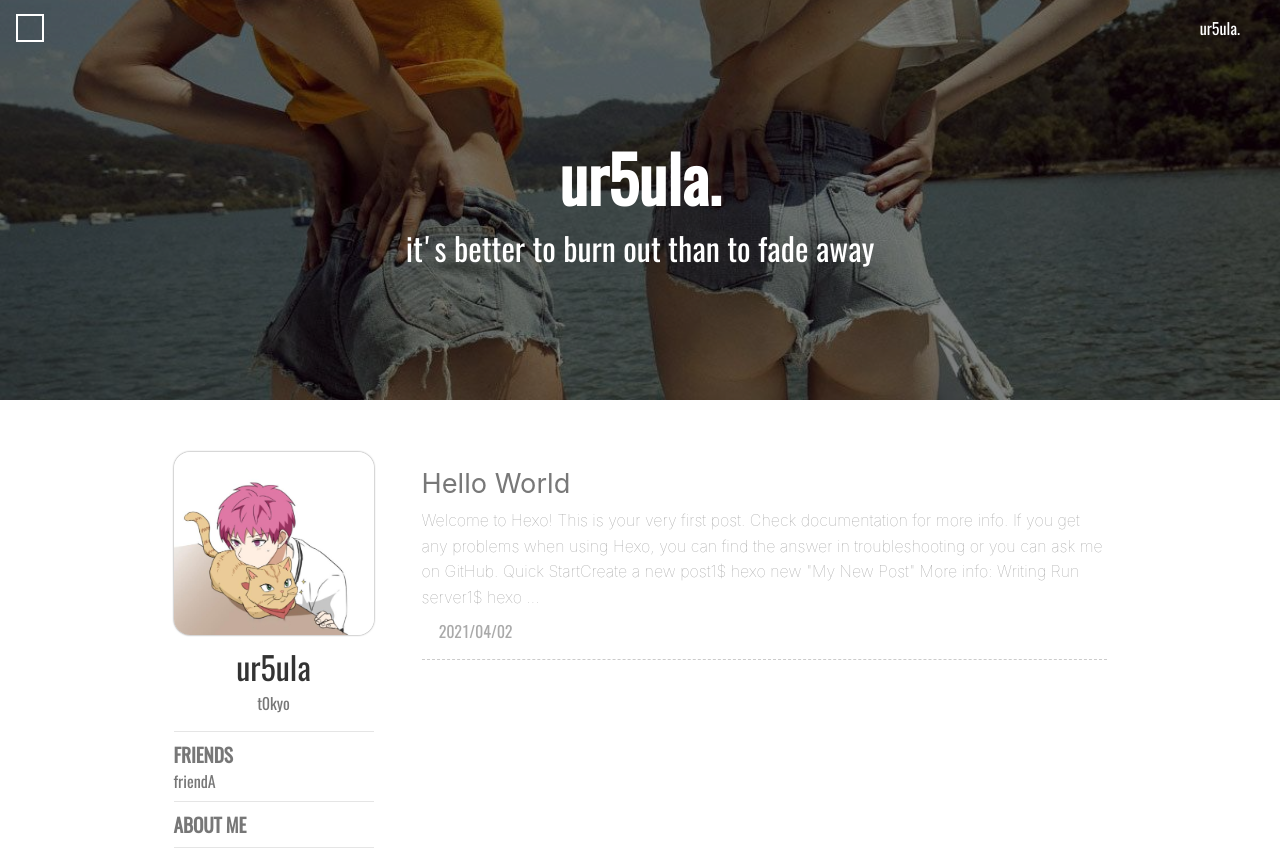
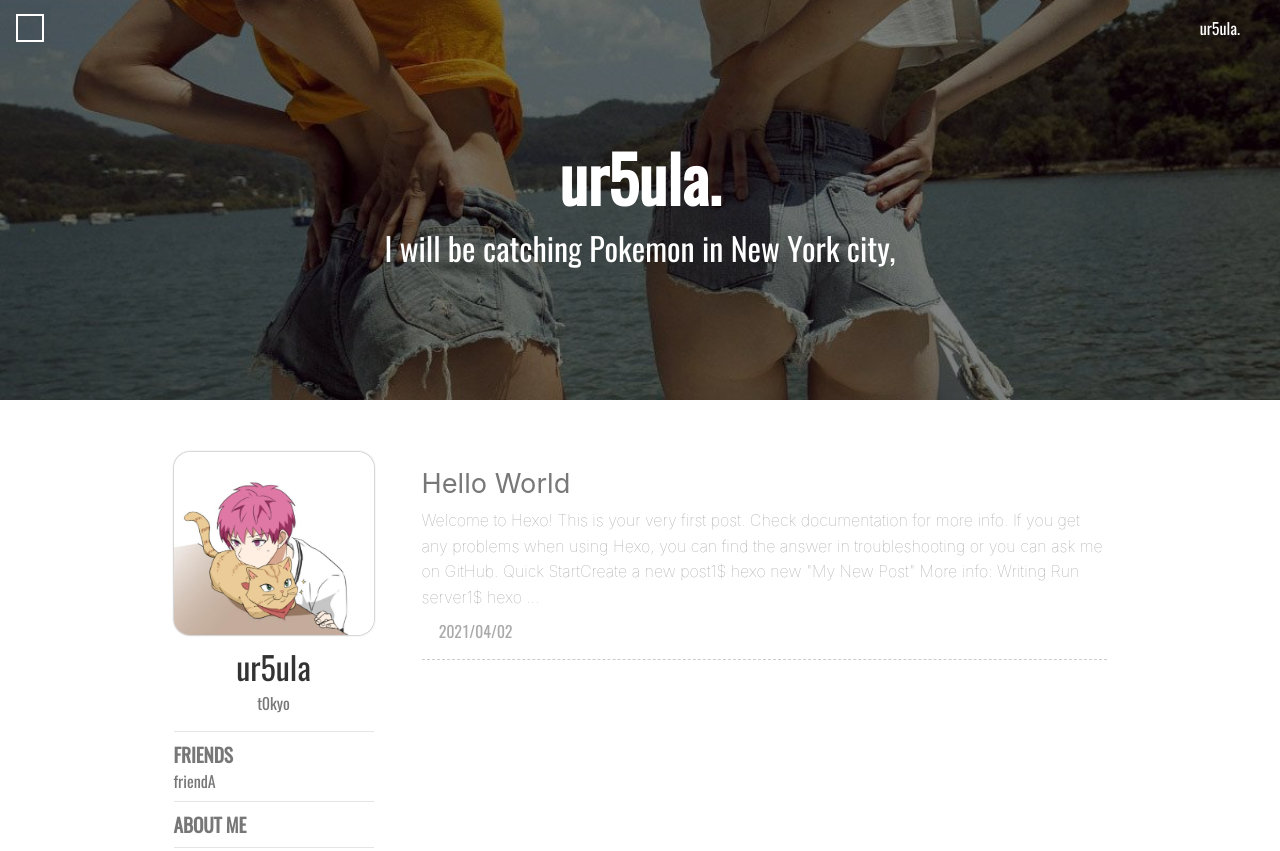
Before and after one commit to ur5ula/ur5ula.github.io, a plain HTML site: page index.html in a window 1280 px wide. Shown: the top 851 px of the page. Drawn offline with nearby package versions, Linux system fonts and the light colour scheme; some packages are replaced by stand-ins of ours; a script that the page names is missing; a web font is replaced by a local one.

Commit message:
Site updated: 2021-04-03 00:27:12

```diff
--- a/index.html
+++ b/index.html
@@ -256,7 +256,7 @@ height:50vh;
             <!-- 主页副标题  -->
 
 
-                it's better to burn out than to fade away
+                I will be catching Pokemon in New York city,
 
             <!-- 文章页  -->
 
```
